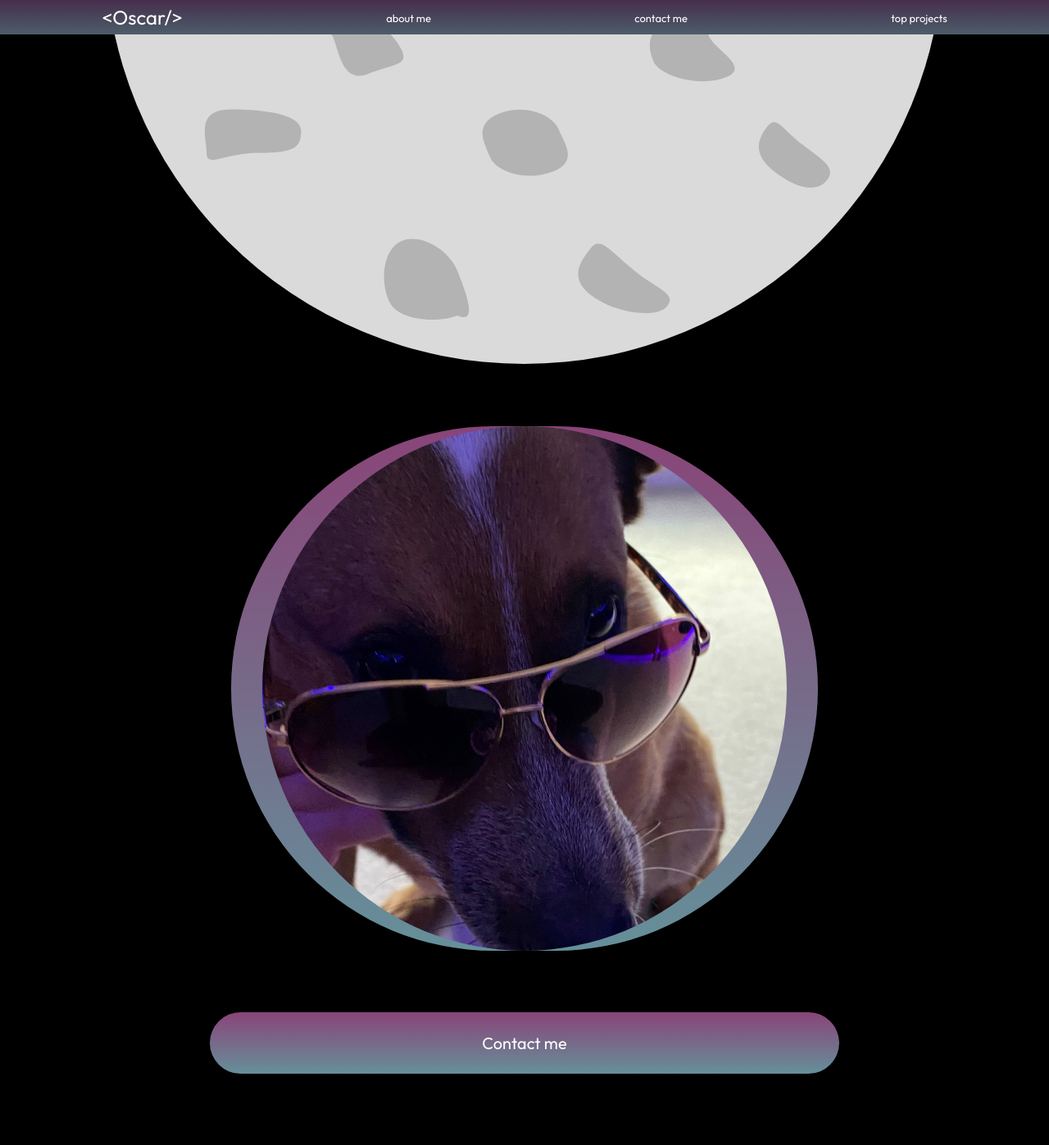
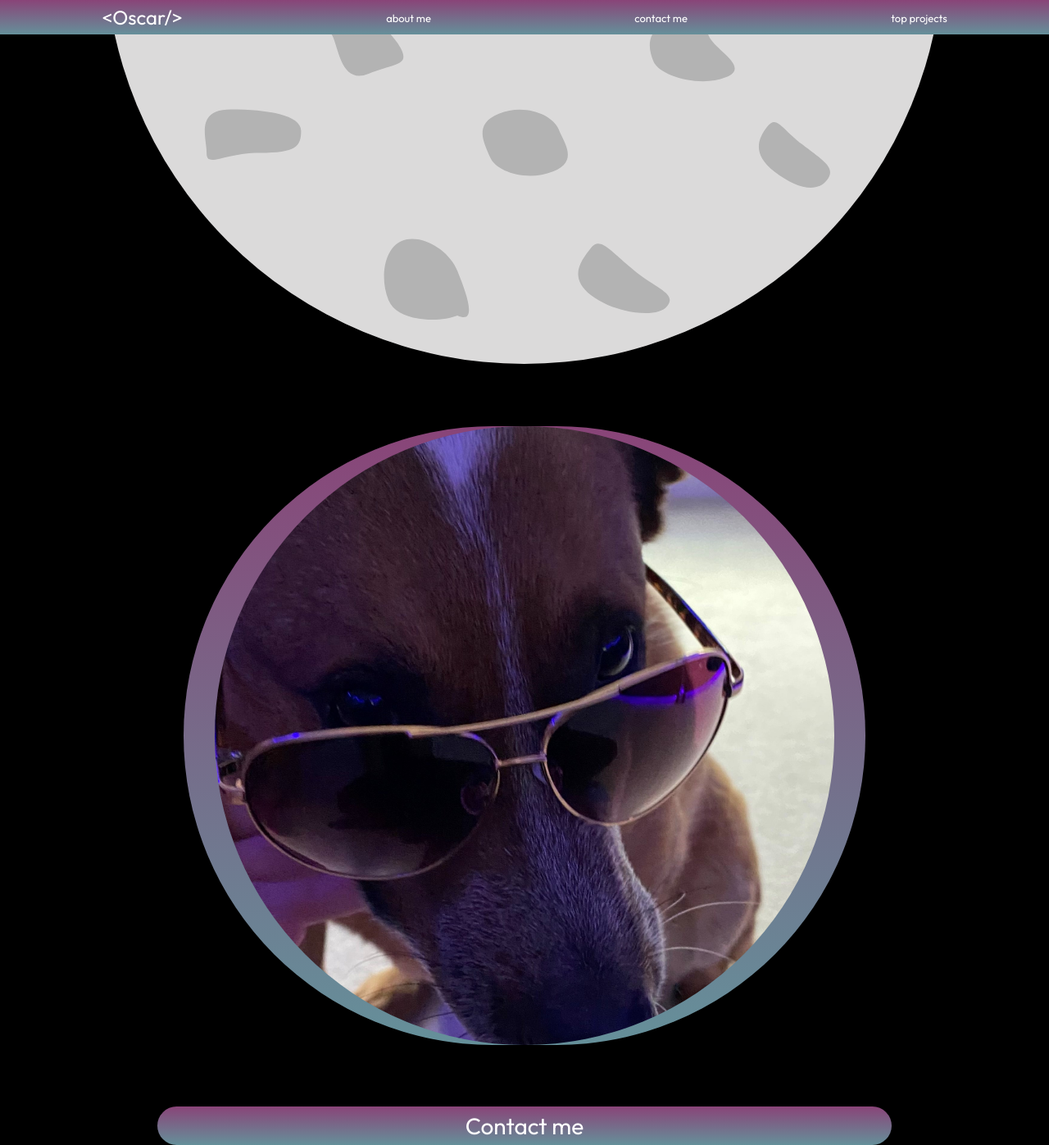
Before and after one commit to kurealnum/PersonalWebsite, a Django app: page / in a window 1280 px wide. Shown: the whole page at 82% size. Before the commit the page ends 1310 px from the top, so only its background shows below. Run offline with Django 4.2, Linux system fonts and the light colour scheme.

Commit message:
finished change of intro to flexbox

```diff
--- a/static/main_styles.css
+++ b/static/main_styles.css
@@ -2,6 +2,8 @@
 2 color paletes to work from:
 https://mycolor.space/?hex=%239FC164&sub=1
 https://mycolor.space/?hex=%23894478&sub=1
+
+gradients are to be decided!
 */
 
 :root {
@@ -19,7 +21,7 @@ body {
 
 nav {
   display: block;
-  background: linear-gradient(180deg, #62416bb5, #6c8395b5);
+  background: linear-gradient(180deg, #894478 0%, #65909a 100%);
 }
 
 ul {
@@ -63,33 +65,36 @@ nav a li {
   justify-content: center;
   border-radius: 50vw;
   margin: 75px auto;
-  width: 56vw;
-  height: 56vw;
+  width: 65vw;
+  height: 65vw;
   background: linear-gradient(180deg, #894478 0%, #65909a 100%);
 }
 
 #pfp {
-  width: 50vw;
-  height: 50vw;
+  width: 59vw;
+  height: 59vw;
   border-radius: 50vw;
   object-fit: cover;
   align-self: center;
 }
 
 .contact-me-cont {
+  display: flex;
   list-style: none;
-  max-width: 60vw;
   background: linear-gradient(180deg, #894478 0%, #65909a 100%);
   border-radius: 10vw;
   align-self: center;
-  width: 100%;
+  justify-content: center;
+  width: 70vw;
+  height: 14vw;
 }
 
 .contact-me {
-  text-align: center;
+  display: flex;
+  justify-content: center;
+  align-self: center;
   color: white;
-  font-size: 20px;
-  margin: 30px;
+  font-size: 28px;
 }
 
 h1 {
```
